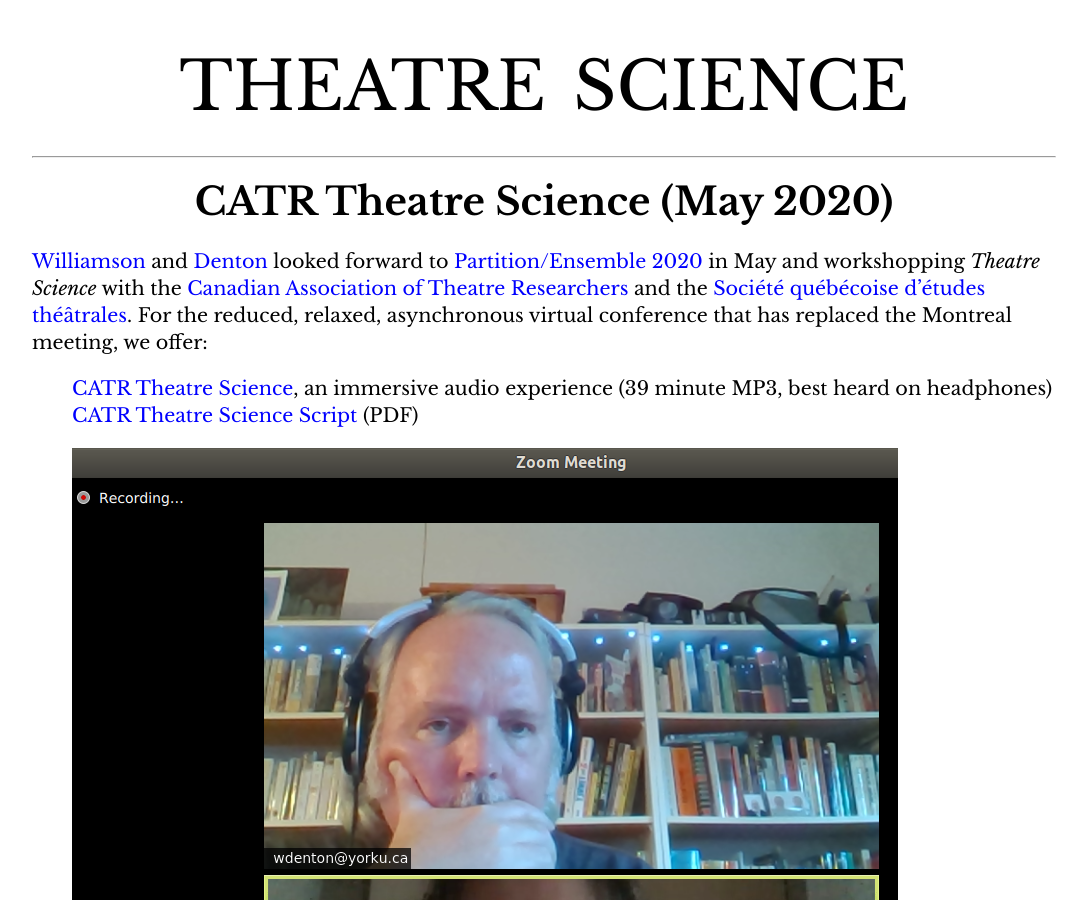
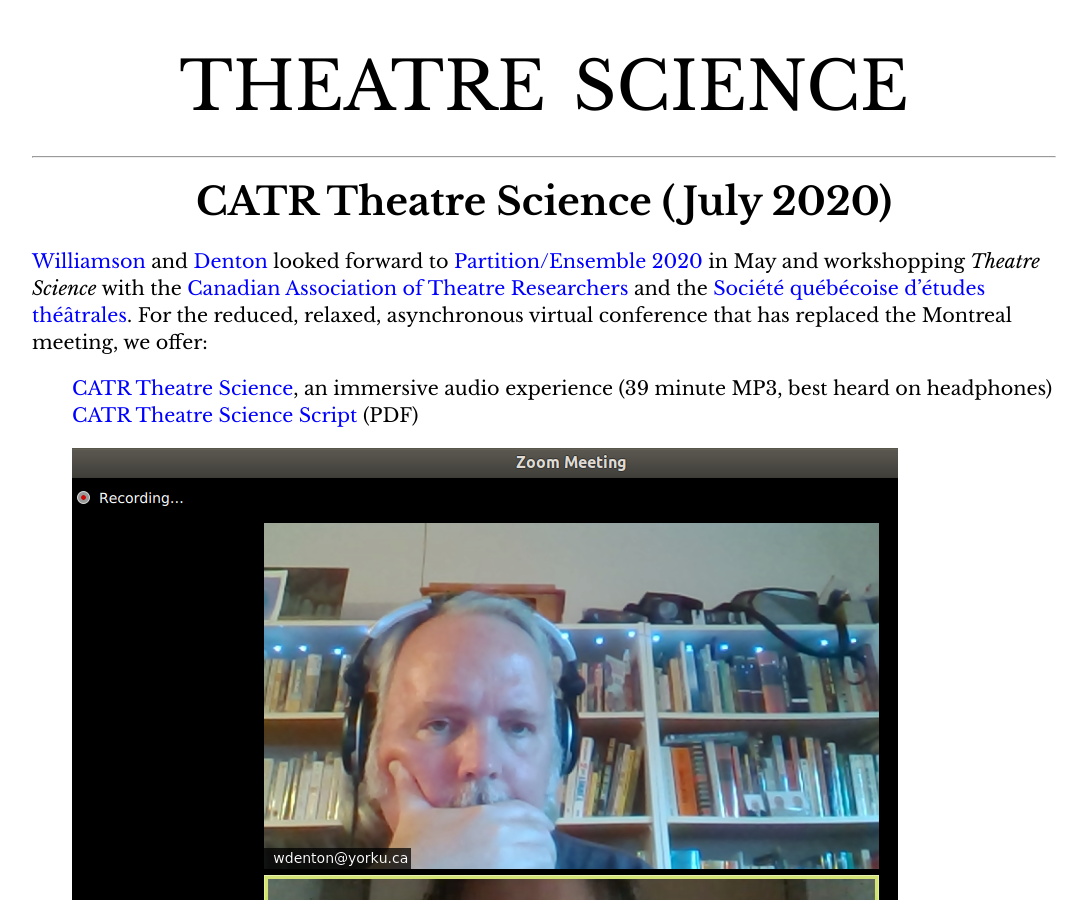
Before and after one commit to wdenton/theatrescience, a Jekyll site: the page built from web/index.md, in a window 1280 px wide and 900 px high. Shown: the whole window, without its empty margins (96-1183 px from the left). Built offline with Jekyll 4.4.1, drawn with Linux system fonts in a browser that asks for light colours.

Commit message:
Correct date on CATR

```diff
--- a/web/index.md
+++ b/web/index.md
@@ -7,7 +7,7 @@ description: Williamson and Denton investigate.
 
 <hr>
 
-## CATR Theatre Science (May 2020)
+## CATR Theatre Science (July 2020)
 
 [Williamson](https://www.ashleywilliamson.org) and [Denton](https://www.miskatonic.org/) looked forward to [Partition/Ensemble 2020](https://partitionensemble2020.com/) in May and workshopping *Theatre Science* with the [Canadian Association of Theatre Researchers](https://catracrt.ca/) and the [Société québécoise d'études théâtrales](https://sqet.org/).  For the reduced, relaxed, asynchronous virtual conference that has replaced the Montreal meeting, we offer:
 
```
